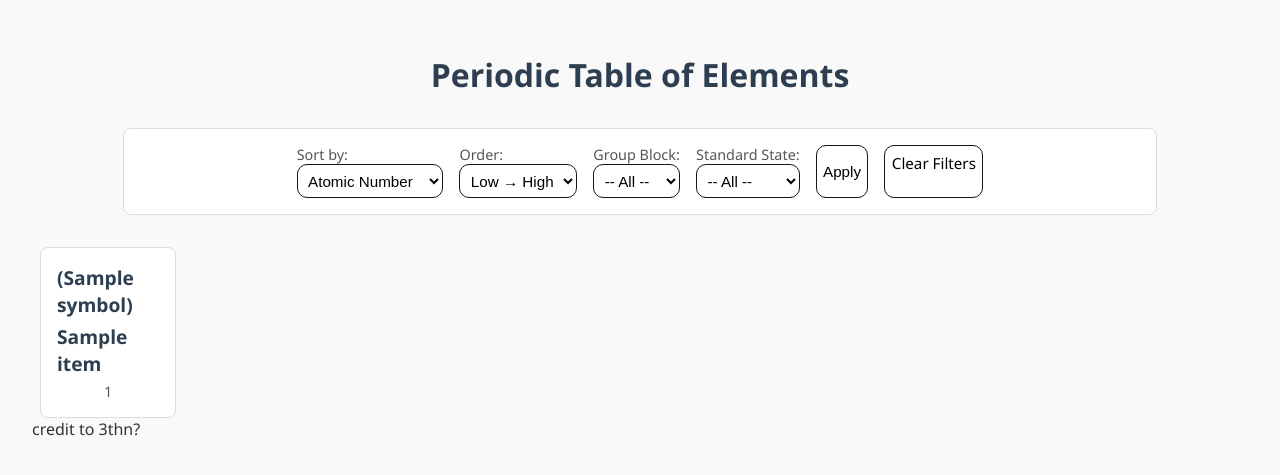
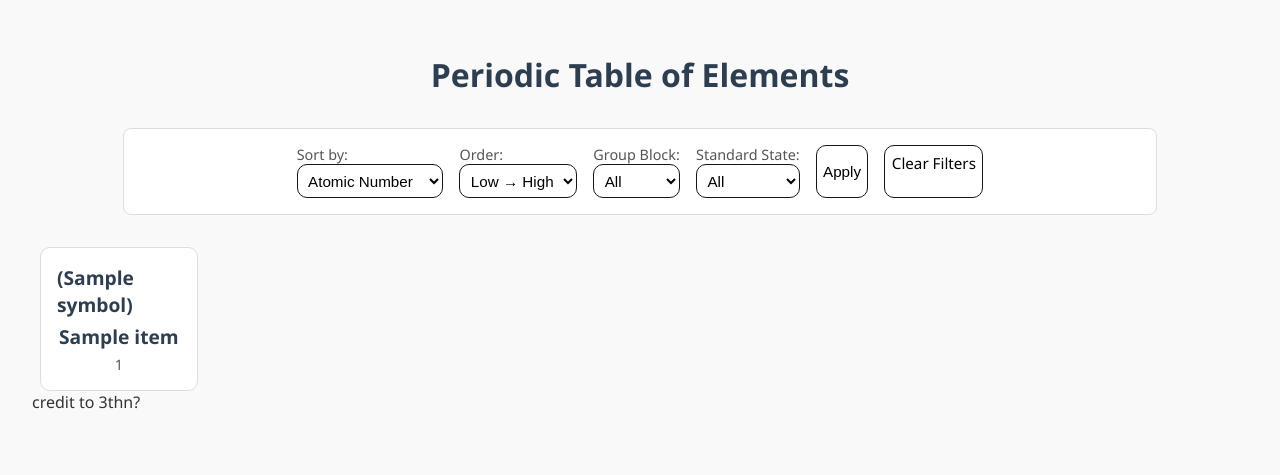
Before and after one commit to staten-island-tech/flask-api-project-weiy-1, a Flask app: page / in a window 1280 px wide. Shown: the top 475 px of the page. Run offline with Flask 3, Linux system fonts and the light colour scheme; a database or web service that is not in the repository returns one stand-in record (values such as "Sample title"); data that the repository does not hold is empty.

Commit message:
isitdones

```diff
--- a/app.py
+++ b/app.py
@@ -3,7 +3,7 @@ import requests
 from requests.exceptions import RequestException
 
 app = Flask(__name__)
-app.secret_key = "your_secret_key"  # Required for flashing messages
+app.secret_key = "supersceret"
 
 @app.route("/")
 def index():
@@ -15,7 +15,7 @@ def index():
         flash("Error fetching data. Please try again later.", "error")
         data = []
 
-    # --- Filtering ---
+
     group_block = request.args.get("groupBlock")
     standard_state = request.args.get("standardState")
 
@@ -24,7 +24,7 @@ def index():
     if standard_state:
         data = [el for el in data if el["standardState"].lower() == standard_state.lower()]
 
-    # --- Sorting ---
+
     sort_by = request.args.get("sortBy")
     order = request.args.get("order", "asc")
 
@@ -35,7 +35,7 @@ def index():
         except ValueError:
             data.sort(key=lambda x: x.get(sort_by, "").lower(), reverse=reverse)
 
-    # For filter options in the form
+
     group_blocks = sorted(set(el["groupBlock"] for el in data if el.get("groupBlock")))
     standard_states = sorted(set(el["standardState"] for el in data if el.get("standardState")))
 
@@ -49,6 +49,7 @@ def index():
         selected_sort_by=sort_by,
         selected_order=order
     )
+
 
 @app.route("/element/<symbol>")
 def element(symbol):
--- a/static/styles.css
+++ b/static/styles.css
@@ -1,4 +1,3 @@
-/* General styles */
 body {
   font-family: 'Segoe UI', Tahoma, Geneva, Verdana, sans-serif;
   margin: 0;
@@ -7,23 +6,20 @@ body {
   color: #333;
 }
 
-/* Headings */
 h1 {
   text-align: center;
   margin-bottom: 2rem;
   color: #2c3e50;
 }
 
-/* Periodic table grid */
 .grid {
   display: grid;
-  grid-template-columns: repeat(auto-fill, minmax(120px, 1fr));
+  grid-template-columns: repeat(auto-fill, minmax(140px, 1fr));
   gap: 1rem;
   max-width: 1200px;
   margin: 0 auto;
 }
 
-/* Individual element cards */
 .element {
   display: flex;
   flex-direction: column;
@@ -32,7 +28,7 @@ h1 {
   text-decoration: none;
   background-color: #ffffff;
   border: 1px solid #ddd;
-  border-radius: 8px;
+  border-radius: 10px;
   padding: 1rem;
   color: #2c3e50;
   transition: transform 0.2s ease, box-shadow 0.2s ease;
@@ -44,20 +40,17 @@ h1 {
   background-color: #f0f8ff;
 }
 
-/* Element symbol and name */
 .element div {
   font-size: 1.2rem;
   font-weight: bold;
   margin-bottom: 0.3rem;
 }
 
-/* Atomic number */
 .element small {
   font-size: 0.9rem;
   color: #555;
 }
 
-/* Link back to home */
 a[href*="index"] {
   display: block;
   margin-bottom: 1rem;
@@ -70,7 +63,6 @@ a[href*="index"]:hover {
   text-decoration: underline;
 }
 
-/* Element detail list */
 ul {
   list-style: none;
   padding: 0;
@@ -87,7 +79,6 @@ ul li strong {
   color: #555;
 }
 
-/* Filter/sort form styles */
 form.controls {
   max-width: 1000px;
   margin: 0 auto 2rem auto;
--- a/templates/index.html
+++ b/templates/index.html
@@ -35,7 +35,7 @@
         </label>
         <label>Group Block:
             <select name="groupBlock">
-                <option value="">-- All --</option>
+                <option value=""> All </option>
                 {% for group in group_blocks %}
                     <option value="{{ group }}" {% if selected_group_block == group %}selected{% endif %}>{{ group }}</option>
                 {% endfor %}
@@ -43,7 +43,7 @@
         </label>
         <label>Standard State:
             <select name="standardState">
-                <option value="">-- All --</option>
+                <option value=""> All </option>
                 {% for state in standard_states %}
                     <option value="{{ state }}" {% if selected_standard_state == state %}selected{% endif %}>{{ state }}</option>
                 {% endfor %}
```
